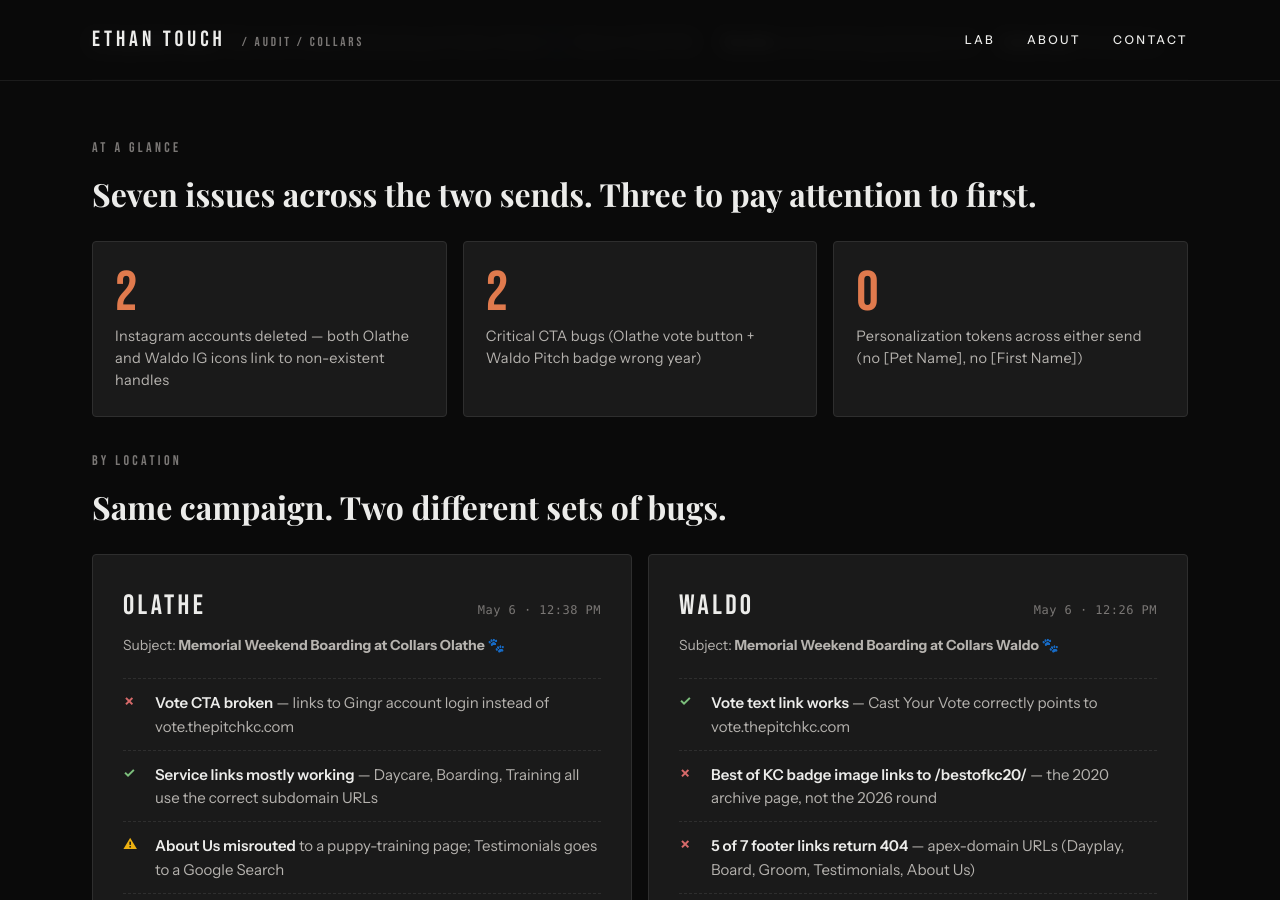
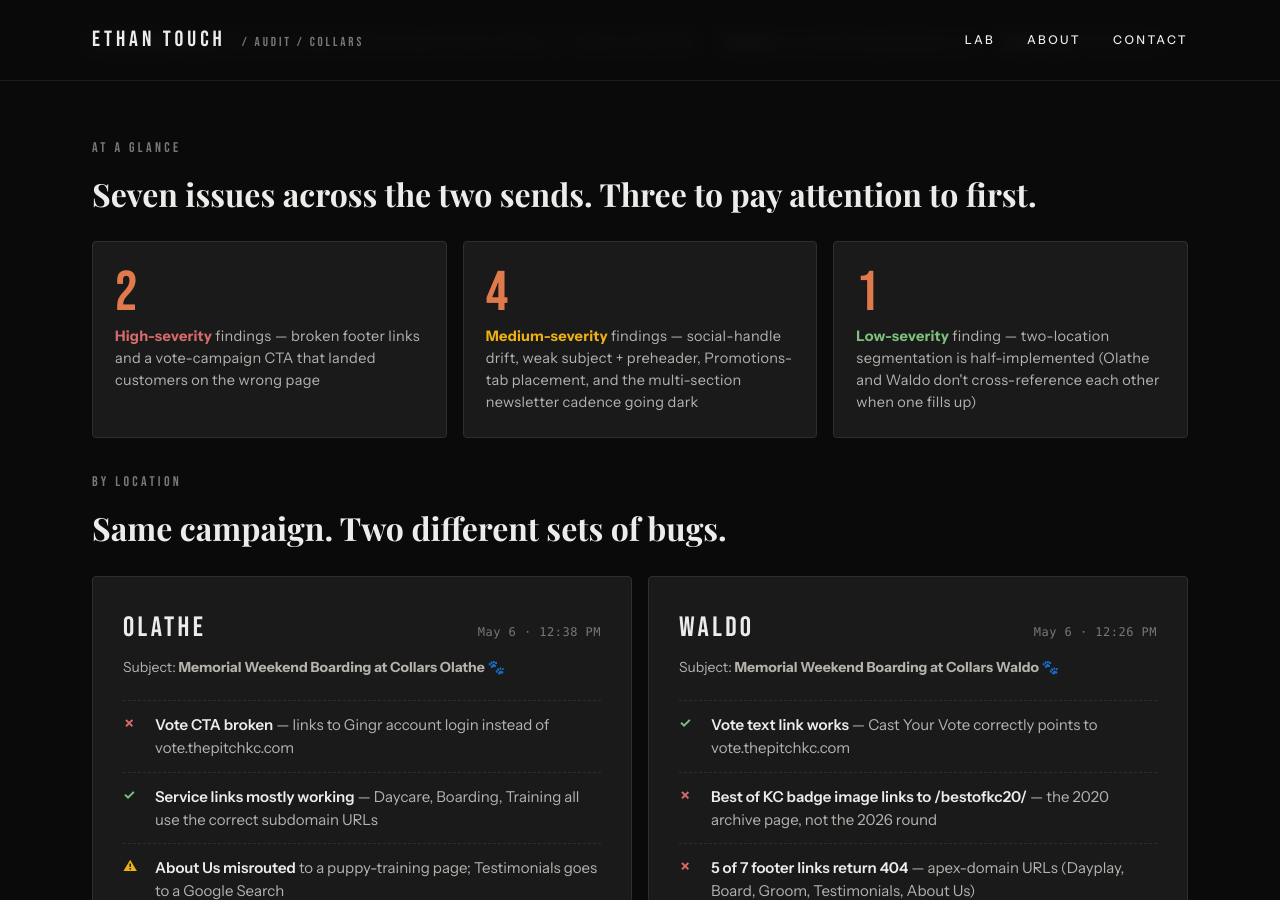
Before and after one commit to woofwallee/ethantouch.com, a Jekyll site: the page lab/emails/collars/audit/index.html, which Jekyll copies as it is, in a window 1280 px wide and 900 px high, scrolled down 524 px. Built offline with Jekyll 4.4.1, drawn with Linux system fonts in a browser that asks for light colours; some web fonts are replaced.

Commit message:
Make at-a-glance stats add up to 7
Stats said 2 + 2 + 0 against a headline of 'Seven issues.' Math didn't
work. Recut to 2 High + 4 Medium + 1 Low = 7, matching the severity
badges already on each finding. Each card now color-codes its label
against the severity color scheme used throughout the audit.

Co-Authored-By: Claude Opus 4.7 <noreply@anthropic.com>

```diff
--- a/lab/emails/collars/audit/index.html
+++ b/lab/emails/collars/audit/index.html
@@ -667,15 +667,15 @@
   <div class="summary-grid">
     <div class="summary-stat">
       <div class="num">2</div>
-      <div class="lbl">Instagram accounts deleted — both Olathe and Waldo IG icons link to non-existent handles</div>
+      <div class="lbl"><strong style="color:var(--red);">High-severity</strong> findings — broken footer links and a vote-campaign CTA that landed customers on the wrong page</div>
     </div>
     <div class="summary-stat">
-      <div class="num">2</div>
-      <div class="lbl">Critical CTA bugs (Olathe vote button + Waldo Pitch badge wrong year)</div>
+      <div class="num">4</div>
+      <div class="lbl"><strong style="color:var(--gold);">Medium-severity</strong> findings — social-handle drift, weak subject + preheader, Promotions-tab placement, and the multi-section newsletter cadence going dark</div>
     </div>
     <div class="summary-stat">
-      <div class="num">0</div>
-      <div class="lbl">Personalization tokens across either send (no [Pet Name], no [First Name])</div>
+      <div class="num">1</div>
+      <div class="lbl"><strong style="color:var(--green);">Low-severity</strong> finding — two-location segmentation is half-implemented (Olathe and Waldo don't cross-reference each other when one fills up)</div>
     </div>
   </div>
 </section>
```
